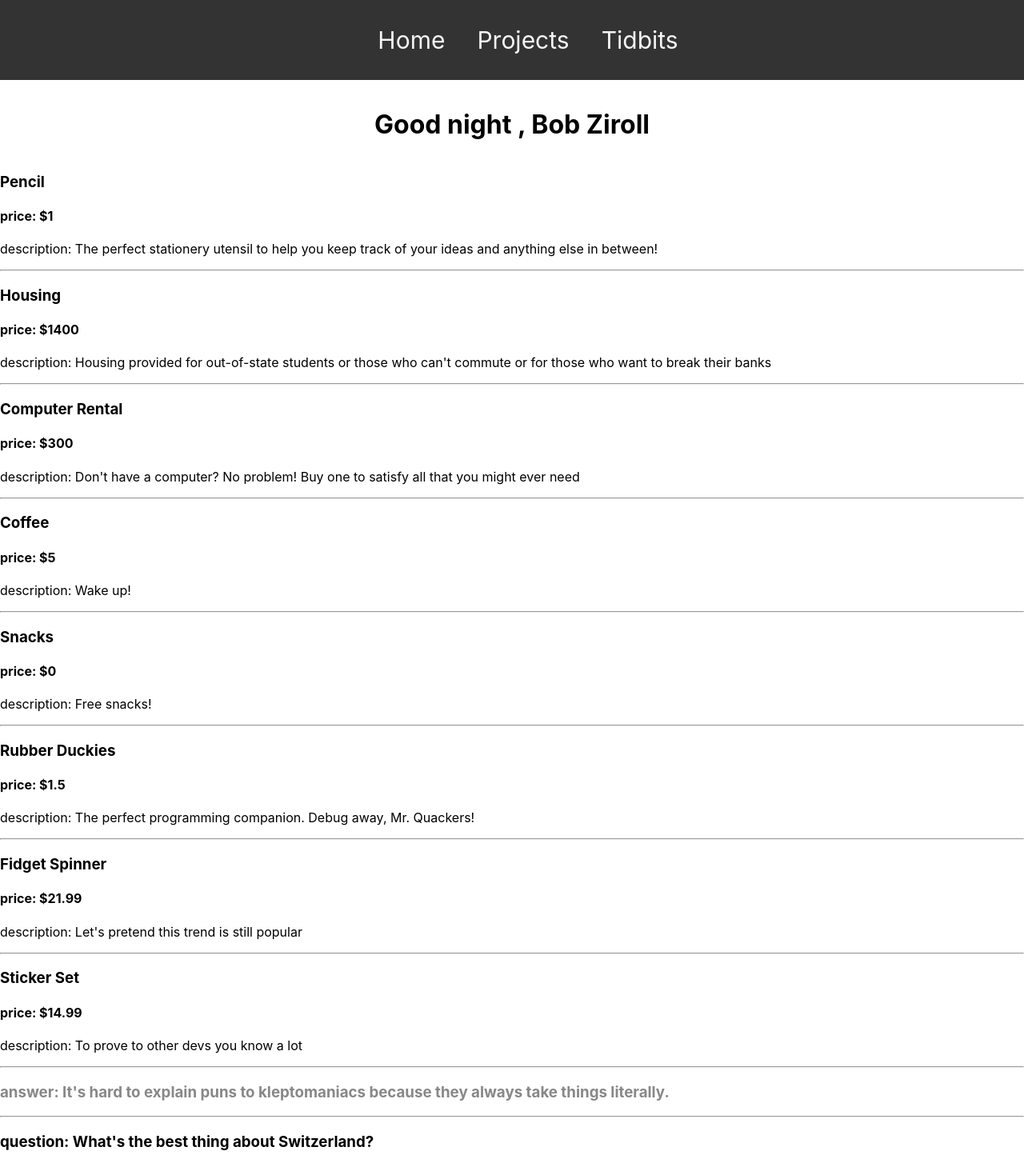
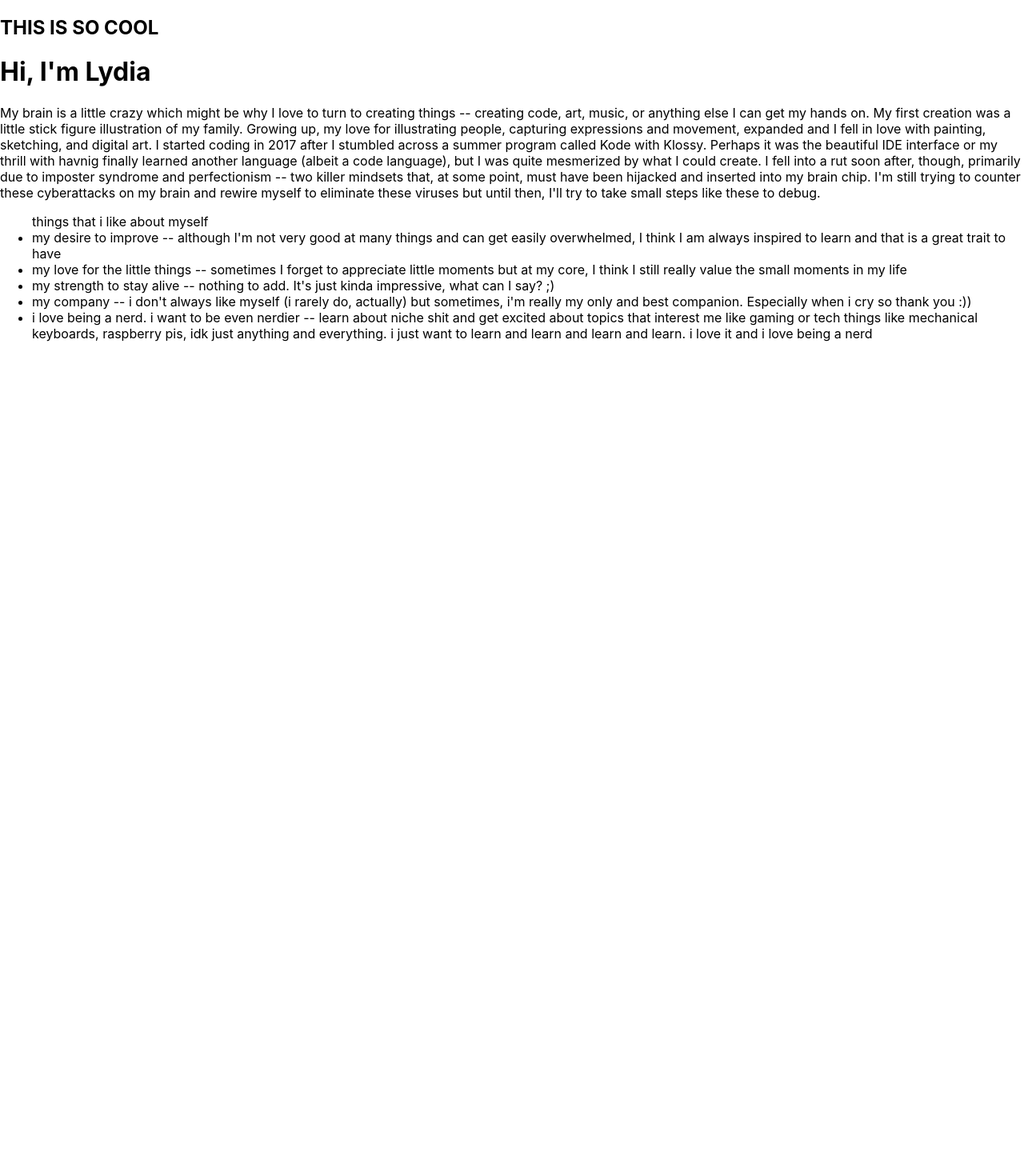
Before and after one commit to Lydia-Tan/react-practice, a React (Create React App) app: page / in a window 1280 px wide. Shown: the top 1459 px of the page at 80% size. After the commit the page ends 800 px from the top, so only its background shows below. Built offline with nearby package versions, Linux system fonts and the light colour scheme.

Commit message:
created class based component, added tester method + display

```diff
--- a/src/App.js
+++ b/src/App.js
@@ -12,55 +12,75 @@ import jokesData from "./components/JokesData";
 import Products from "./components/Products.js";
 import productsData from "./components/ProductsData.js";
 
-function App() {
-  const allProds = productsData.map(prod =>
-    //first variation of implementing:
-    // <Products key={prod.id} name={prod.name} price={prod.price} description={prod.description}/>
 
-    //second variation of implementing:
-    <Products key={prod.id} item={prod}/>
-
-  )
-
-  //because map returns a new array, we are creating a variable jokecomponent which stores the new array
-  const jokeComponents = jokesData.map(joke =>
-      <Joke key={joke.id} question={joke.question} punchLine={joke.punchLine}/>
-  )
-
-  return (
-
-    <div className="App">
-      <Header />
-      <TimeGreeting />
-
+//the use of extends essentially allows for us to use all of the React.Component "goodies" to be used in this class
+class App extends React.Component{
+  yourMethod(){
+    return(
+    <h2>THIS IS SO COOL</h2>
+    )
+  }
+  //needs at least one method (render() method)
+  render(){
+    const tester = this.yourMethod();
+    return(
       <div>
-        {allProds}
+        {tester}
+        <AboutMe/>
       </div>
-
-      <div>
-        {jokeComponents}
-      </div>
-
-      {/* <Joke
-        answer="It's hard to explain puns to kleptomaniacs because they always take things literally."
-      />
-
-      <Joke
-        question="What's the best thing about Switzerland?"
-        answer="I don't know, but the flag is a big plus!"
-      />
-
-      <Joke
-        question="Give me a joke?"
-        answer="You"
-      /> */}
-
-      <AboutMe />
-      <ToDo />
-      <Footer />
-
-    </div>
-  );
+    )
+  }
 }
 
+// function App() {
+//   const allProds = productsData.map(prod =>
+//     //first variation of implementing:
+//     // <Products key={prod.id} name={prod.name} price={prod.price} description={prod.description}/>
+
+//     //second variation of implementing:
+//     <Products key={prod.id} item={prod}/>
+
+//   )
+
+//   //because map returns a new array, we are creating a variable jokecomponent which stores the new array
+//   const jokeComponents = jokesData.map(joke =>
+//       <Joke key={joke.id} question={joke.question} punchLine={joke.punchLine}/>
+//   )
+
+//   return (
+
+//     <div className="App">
+//       <Header />
+//       <TimeGreeting />
+
+//       <div>
+//         {allProds}
+//       </div>
+
+//       <div>
+//         {jokeComponents}
+//       </div>
+
+//        <Joke
+//         answer="It's hard to explain puns to kleptomaniacs because they always take things literally."
+//       />
+
+//       <Joke
+//         question="What's the best thing about Switzerland?"
+//         answer="I don't know, but the flag is a big plus!"
+//       />
+
+//       <Joke
+//         question="Give me a joke?"
+//         answer="You"
+//       />
+
+//       <AboutMe />
+//       <ToDo />
+//       <Footer />
+
+//     </div>
+//   );
+// }
+
 export default App
```
Also changed, not shown: 1 other file (tests, documents, lock files or other folders).
